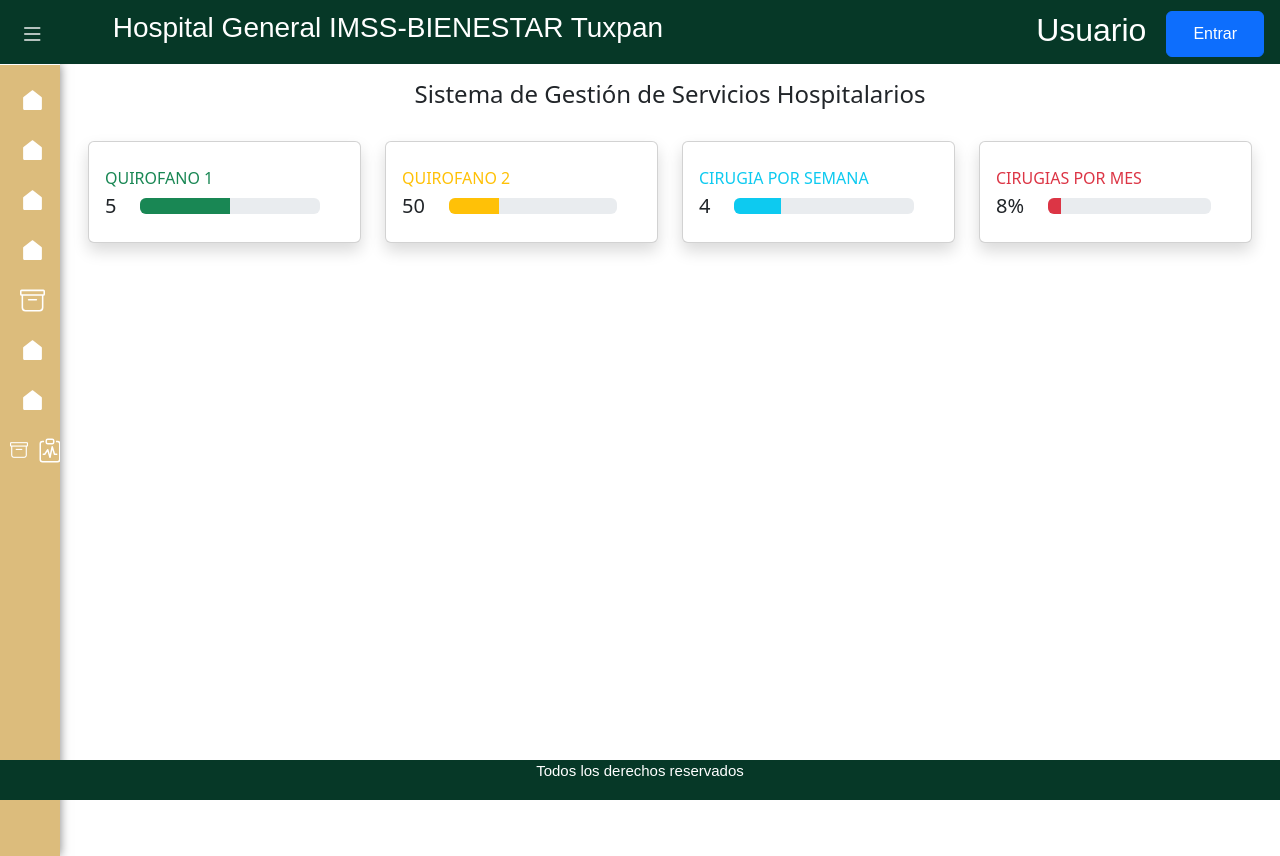
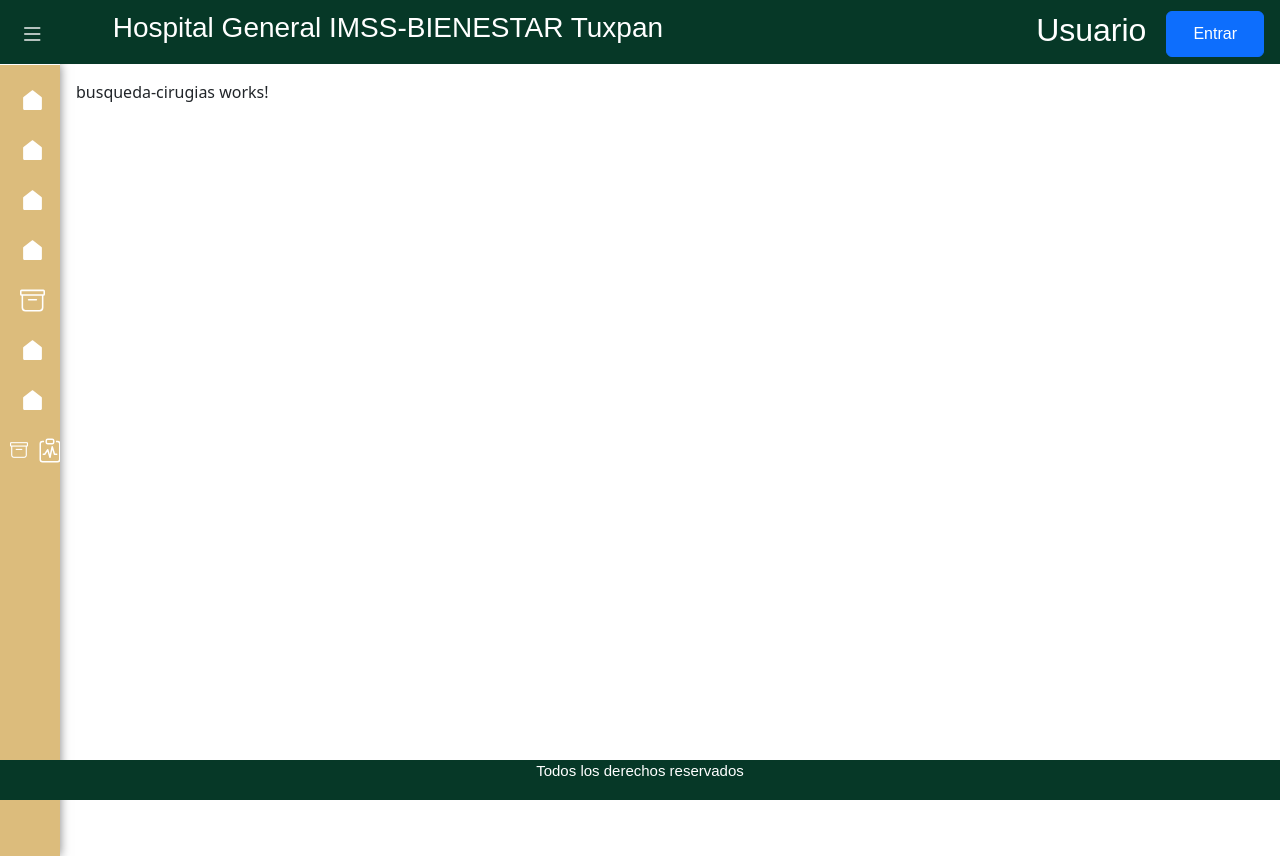
Before and after one commit to Adolfo2803/Proyecto-sishasm, an Angular app: page /busqueda-cirugias in a window 1280 px wide. Before the commit this address led to /dashboard. Built offline with nearby package versions, Linux system fonts and the light colour scheme.

Commit message:
logro: creacion de componente y rutas de busqueda de cirugias

```diff
--- a/src/app/app.routes.ts
+++ b/src/app/app.routes.ts
@@ -29,6 +29,10 @@
                 path: 'registro-cirugias',
                 loadComponent: () => import('./business/registro-cirugias/registro-cirugias.component')
             },
+            {
+                path: 'busqueda-cirugias',
+                loadComponent: () => import('./business/busqueda-cirugias/busqueda-cirugias.component')
+            },
 
 
 
--- /dev/null
+++ b/src/app/business/busqueda-cirugias/busqueda-cirugias.component.html
@@ -0,0 +1 @@
+<p>busqueda-cirugias works!</p>
--- a/src/app/shared/components/sidebar/sidebar.component.html
+++ b/src/app/shared/components/sidebar/sidebar.component.html
@@ -24,7 +24,7 @@
         </li>
         <li class="nav-list-item">
             <svg xmlns="http://www.w3.org/2000/svg" viewBox="0 0 24 24" width="18" height="18" fill="currentColor" class="it"><path fill="none" d="M0 0h24v24H0z"></path><path d="M21 20C21 20.5523 20.5523 21 20 21H4C3.44772 21 3 20.5523 3 20V9.48907C3 9.18048 3.14247 8.88917 3.38606 8.69972L11.3861 2.47749C11.7472 2.19663 12.2528 2.19663 12.6139 2.47749L20.6139 8.69972C20.8575 8.88917 21 9.18048 21 9.48907V20Z"></path></svg>
-            <span><a routerLink="configuracion" routerLinkActive="active">Busqueda Cirugias</a></span>
+            <span><a routerLink="/busqueda-cirugias" routerLinkActive="active">Busqueda Cirugias</a></span>
 
         </li>
         <li class="nav-list-item">
```
Also changed, not shown: src/app/business/busqueda-cirugias/busqueda-cirugias.component.ts (added, +12 -0 lines), src/app/business/busqueda-cirugias/busqueda-cirugias.component.css (added), 1 other file (tests, documents, lock files or other folders).
